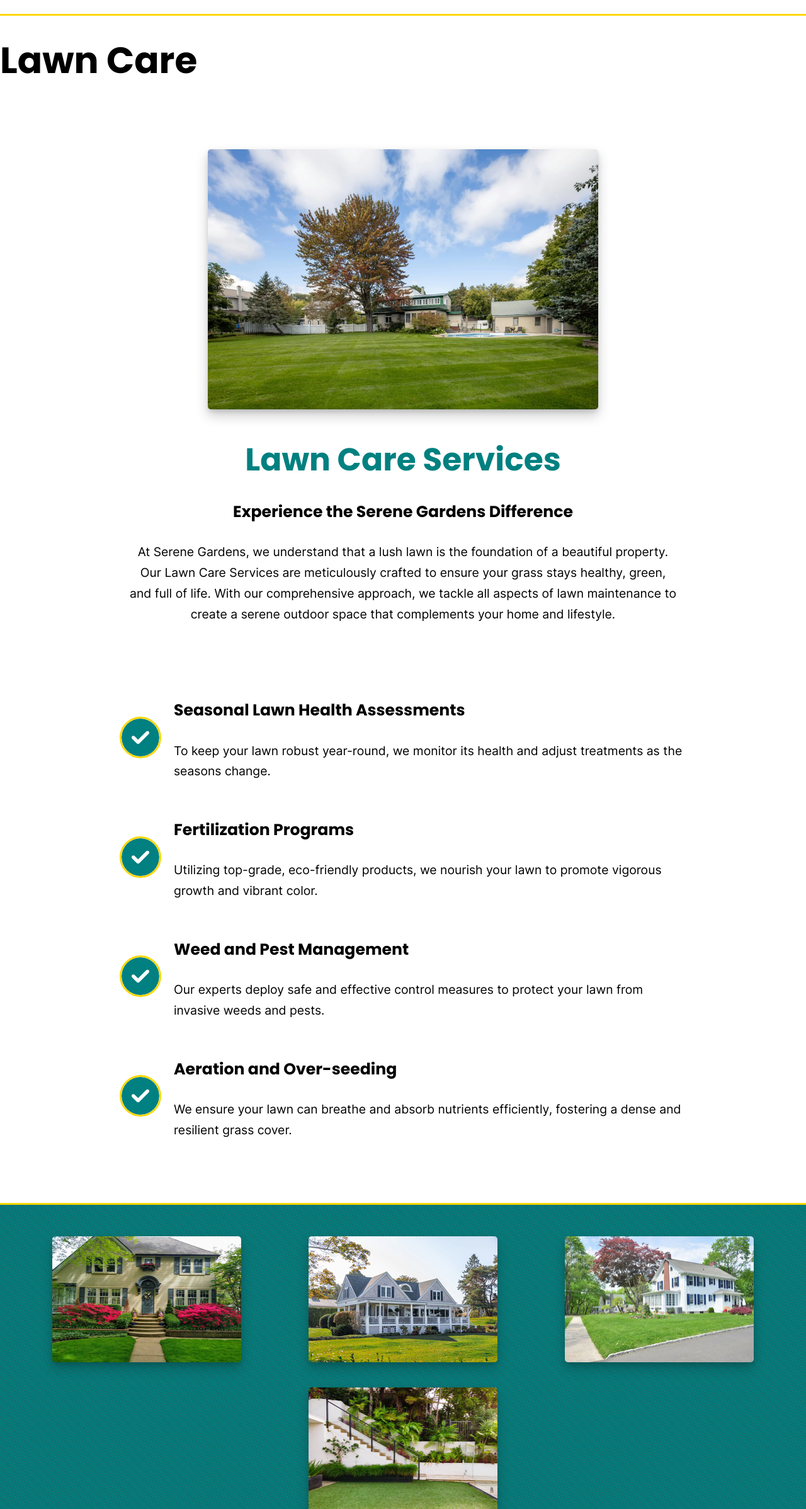
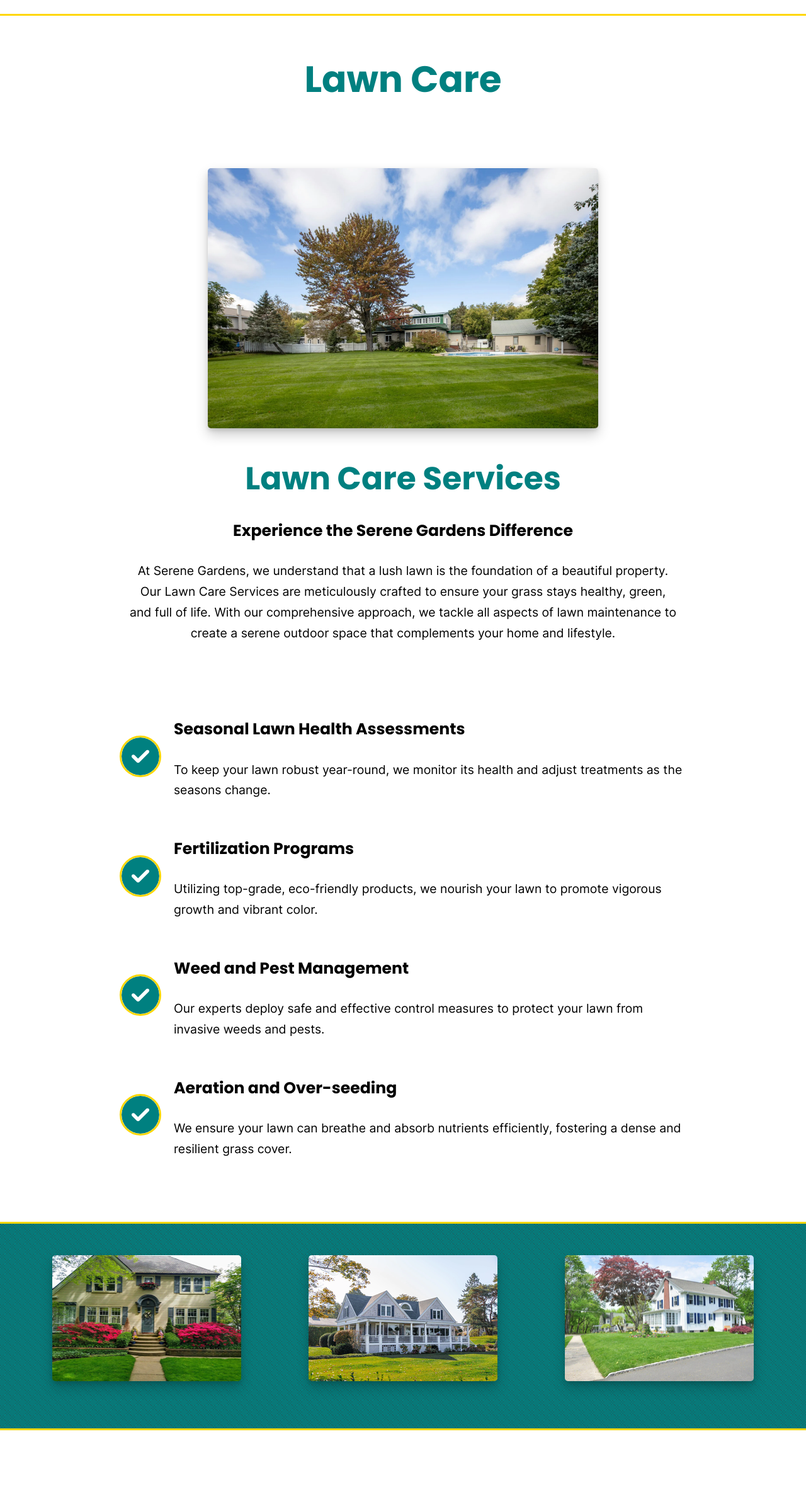
Before and after one commit to Everything-In-Sync/Hopes-Kitchen, a plain HTML site: page lawn-care.html in a window 1280 px wide. Shown: the part 164-2560 px from the top of the page at 63% size. Drawn offline with Linux system fonts and the light colour scheme.

Commit message:
Removed images

```diff
--- a/assets/scss/components/_hero.scss
+++ b/assets/scss/components/_hero.scss
@@ -56,3 +56,9 @@
 //     transform: translate(-50%, -50%);
 //     color: white;
 //   }
+
+.hero-text{
+    padding-top:30px;
+    text-align: center;
+    color: $primary-color;
+}
--- a/lawn-care.html
+++ b/lawn-care.html
@@ -215,13 +215,6 @@
             alt="large home with large maroon tree"
           />
         </div>
-        <div class="image-container">
-          <img
-            src="assets/images/small gallery/modern back yard with staircase.webp"
-            loading="lazy"
-            alt="modern back yard with staircase"
-          />
-        </div>
       </div>
     </section>
 
```
Also changed, not shown: about.html (+0 -7 lines), index.html (+0 -7 lines), mowing-edging.html (+0 -7 lines), shrubbery.html (+0 -7 lines), assets/scss/main.css, 1 other file.
